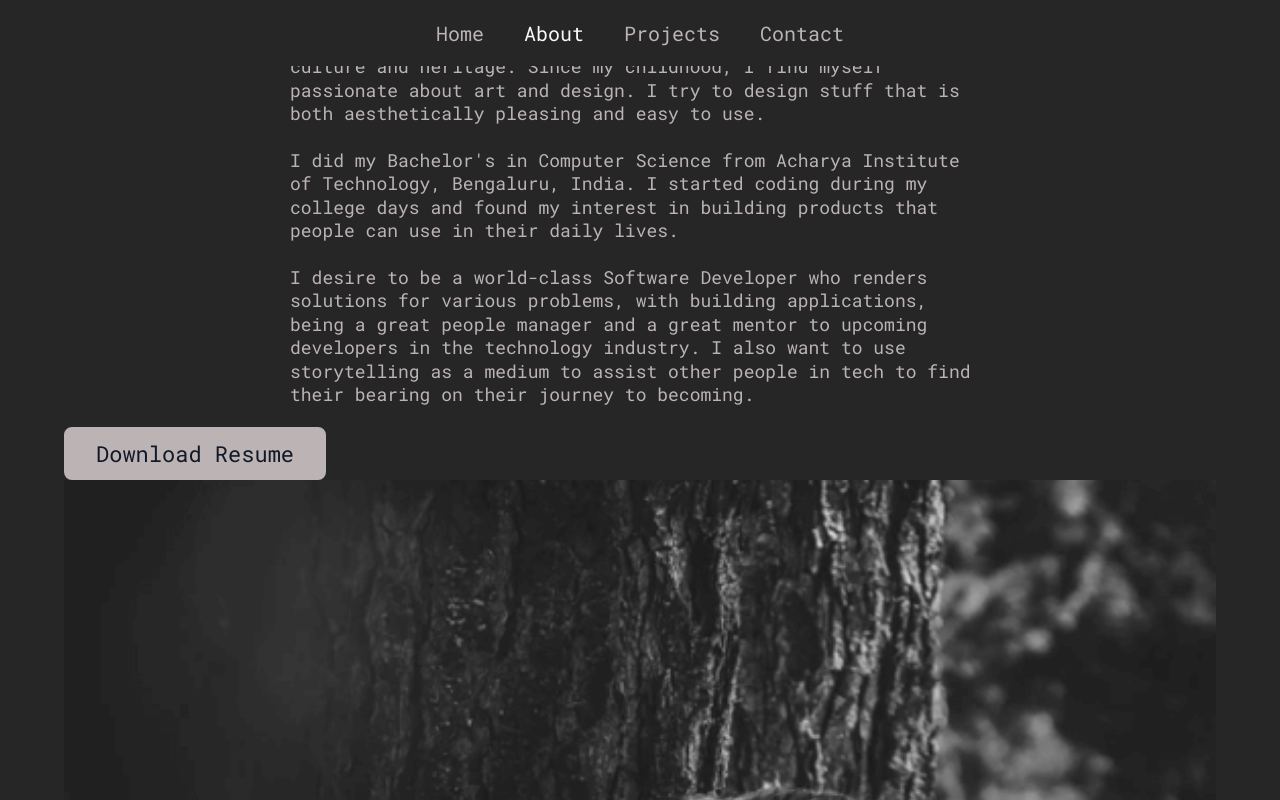
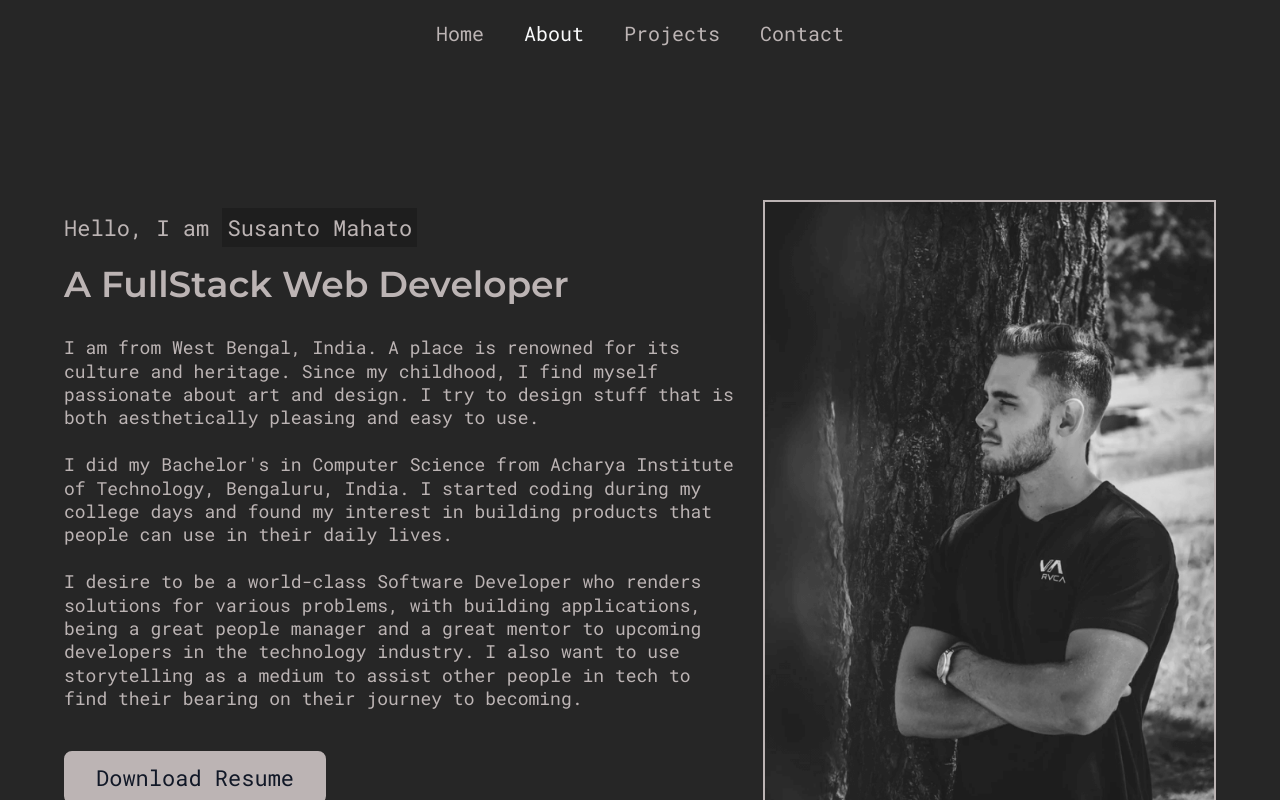
Before and after one commit to nerdyspook/nerdyspook-react-portfolio, a React (Create React App) app: page /about in a window 1280 px wide. Shown: the top 800 px of the page. Built offline with nearby package versions, Linux system fonts and the light colour scheme.

Commit message:
about top section styled

```diff
--- a/src/pages/About.jsx
+++ b/src/pages/About.jsx
@@ -1,12 +1,62 @@
 import React from 'react';
+import styled from 'styled-components';
 
 import Ptext from '../components/Ptext';
 import Button from '../components/Button';
 import AboutImg from '../assets/images/about-page-img.png';
 
+const AboutPageStyles = styled.div`
+  padding: 20rem 0 10rem 0;
+
+  .top-section {
+    display: flex;
+    align-items: center;
+    justify-content: center;
+    gap: 2rem;
+  }
+
+  .left {
+    flex: 3;
+  }
+
+  .right {
+    flex: 2;
+  }
+
+  .about__subheading {
+    font-size: 2.2rem;
+    margin-bottom: 2rem;
+
+    span {
+      background-color: var(--deep-dark);
+      padding: 0.5rem;
+      barder-radius: 0.8rem;
+    }
+  }
+
+  .about__heading {
+    font-size: 3.6rem;
+    margin-bottom: 3rem;
+  }
+
+  .about__info {
+    margin-bottom: 4rem;
+
+    .para {
+      max-width: 100%;
+    }
+  }
+
+  .right {
+    img {
+      border: 2px solid var(--gray-1);
+    }
+  }
+`;
+
 export default function About() {
   return (
-    <div>
+    <AboutPageStyles>
       <div className="container">
         <div className="top-section">
           <div className="left">
@@ -43,6 +93,6 @@ export default function About() {
           </div>
         </div>
       </div>
-    </div>
+    </AboutPageStyles>
   );
 }
```
